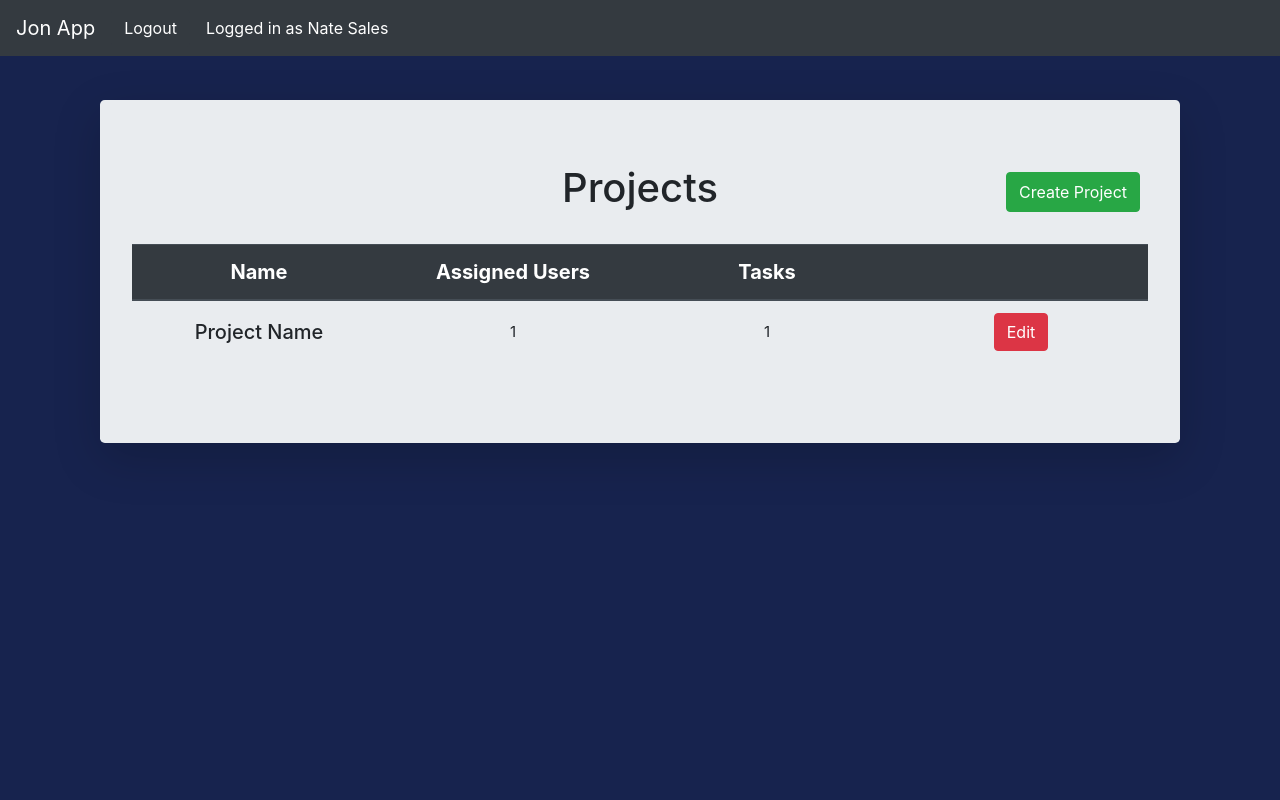
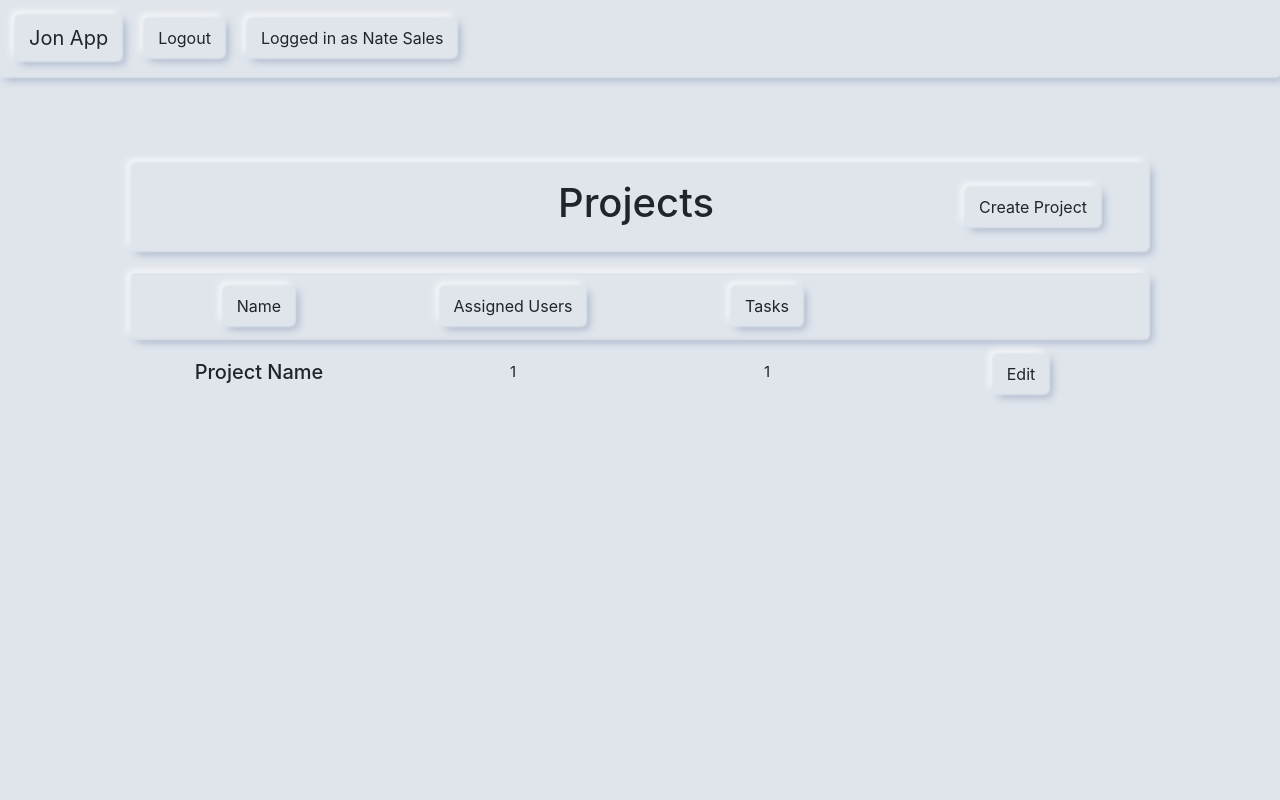
Before and after one commit to flamingchickens1540/jonapp2, a Flask app: page /supervisor/home in a window 1280 px wide. Run offline with Flask 2, Linux system fonts and the light colour scheme; parts of the project's set-up code (start-up, migrations or seed data) failed here and were passed over; some libraries are stand-ins or nearby versions.

Commit message:
Neomorphism UI implemented. Cleaned up CSS.

```diff
--- a/static/css/style.css
+++ b/static/css/style.css
@@ -1,14 +1,51 @@
 html {
     height: 100%;
-    background-color: #17234E;
+    background: #E0E5EC;
     width: 100%;
     padding-top: 100px;
 }
 
 body {
     height: 100%;
-    background-color: #17234E;
+    background: #E0E5EC;
     width: 100%;
+}
+
+nav {
+    background: #E0E5EC;
+    border-radius: 4px;
+    box-shadow:
+            #E0E5EC 0px 0px 2px 2px,
+            #A3B1C6 4px 4px 8px,
+            #FFFFFF -4px -4px 8px;
+}
+
+#navBrand {
+    background: #E0E5EC;
+    font-size: 125%;
+    border-radius: 4px;
+    box-shadow:
+            #E0E5EC 0px 0px 2px 2px,
+            #A3B1C6 4px 4px 8px,
+            #FFFFFF -4px -4px 8px;
+}
+
+#banner {
+    background: #E0E5EC;
+    border-radius: 4px;
+    box-shadow:
+            #E0E5EC 0px 0px 2px 2px,
+            #A3B1C6 4px 4px 8px,
+            #FFFFFF -4px -4px 8px;
+}
+
+#logoutButton {
+    background: #E0E5EC;
+    border-radius: 4px;
+    box-shadow:
+            #E0E5EC 0px 0px 2px 2px,
+            #A3B1C6 4px 4px 8px,
+            #FFFFFF -4px -4px 8px;
 }
 
 #indexContainer { /*Main centered container for index*/
@@ -18,13 +55,95 @@ body {
     align-items: center;
 }
 
-#projectListCont {
-
+#headerButtons {
+    background: #E0E5EC;
+    border-radius: 4px;
+    box-shadow:
+            #E0E5EC 0px 0px 2px 2px,
+            #A3B1C6 4px 4px 8px,
+            #FFFFFF -4px -4px 8px;
 }
 
-#projectListJumbo {
+button.neo {
+    background: #E0E5EC;
+    border-radius: 4px;
+    box-shadow:
+            #E0E5EC 0px 0px 2px 2px,
+            #A3B1C6 4px 4px 8px,
+            #FFFFFF -4px -4px 8px;
+}
+
+div.container {
+    background: #E0E5EC;
+}
+
+div.jumbotron {
     height: 200%;
     width: 100%;
+    background: #E0E5EC;
+    border-radius: 4px;
+}
+div.modal {
+    background: #E0E5EC;
+}
+div.modal-body {
+    background: #E0E5EC;
+    border-radius: 4px;
+    box-shadow:
+            #E0E5EC 0px 0px 2px 2px,
+            #A3B1C6 4px 4px 8px,
+            #FFFFFF -4px -4px 8px;
+}
+
+div.modal-header,
+div.modal-footer {
+    background: #E0E5EC;
+}
+
+.modal-content  {
+    border-width: 0px;
+    outline: none;
+    -webkit-border-radius: 0px;
+    box-shadow:
+            #E0E5EC 0px 0px 2px 2px,
+            #A3B1C6 4px 4px 8px,
+            #FFFFFF -4px -4px 8px;
+}
+
+#addUserButton:hover {
+    background: #E0E5EC;
+    border-radius: 4px;
+    box-shadow:
+            #E0E5EC 0px 0px 2px 2px,
+            #FFFFFF 4px 4px 8px,
+            #A3B1C6 -4px -4px 8px;
+}
+
+#editModalButton {
+    background: #E0E5EC;
+    border-radius: 4px;
+    box-shadow:
+            #E0E5EC 0px 0px 2px 2px,
+            #A3B1C6 4px 4px 8px,
+            #FFFFFF -4px -4px 8px;
+}
+
+#addUserButton {
+    background: #E0E5EC;
+    border-radius: 4px;
+    box-shadow:
+            #E0E5EC 0px 0px 2px 2px,
+            #A3B1C6 4px 4px 8px,
+            #FFFFFF -4px -4px 8px;
+}
+
+#projectListHeader {
+    background: #E0E5EC;
+    border-radius: 4px;
+    box-shadow:
+            #E0E5EC 0px 0px 2px 2px,
+            #A3B1C6 4px 4px 8px,
+            #FFFFFF -4px -4px 8px;
 }
 
 #projectListTable {
@@ -32,6 +151,14 @@ body {
     display: flex;
     justify-content: center;
     align-items: center;
+}
+
+table:hover {
+    background: #d9dfe8;
+}
+
+.mr-6 {
+    margin-right: 4rem;
 }
 
 table {
@@ -47,19 +174,15 @@ tbody {
 
 thead {
     font-size: 20px;
+    background: #E0E5EC;
+    border-radius: 4px;
+    box-shadow:
+            #E0E5EC 0px 0px 2px 2px,
+            #A3B1C6 4px 4px 8px,
+            #FFFFFF -4px -4px 8px;
 
 }
 
 tr{
   align-items: center;
 }
-
-
-
-.bg-blue { /*Main background color*/
-    background-color: #17234E;
-}
-
-.bg-offwhite { /*White used for some containers*/
-    color: #0C0C0D;
-}
--- a/templates/supervisor/home.html
+++ b/templates/supervisor/home.html
@@ -27,30 +27,30 @@
 </head>
 
 <body>
-<nav class="navbar navbar-expand-sm bg-dark navbar-dark text-white fixed-top" id="supervisorNav">
-    <a class="navbar-brand" href="/">Jon App</a>
-    <button class="btn btn-dark my-*-1" onclick="window.location='/logout'" type="button">Logout</button>
+<nav class="navbar navbar-expand-sm fixed-top pb-3 pt-3" id="supervisorNav">
+    <button class="btn" href="/" id="navBrand">Jon App</button>
+    <button class="btn ml-4 my-*-1" onclick="window.location='/logout'" type="button" id="logoutButton">Logout</button>
     <!--    TODO: Make this a darker color   -->
-    <span class="nav-link" data-target="#userModal" data-toggle="modal" id="banner">Logged in as {{ user_name }}</span>
+    <button class="btn ml-4" data-target="#userModal" data-toggle="modal" id="banner">Logged in as {{ user_name }}</button>
 </nav>
 
 <div class="container" id="projectListCont">
     <div class="col mx-auto">
-        <div class="jumbotron shadow-lg text-center" id="projectListJumbo">
-            <div class="d-flex justify-content-between w-100 overflow-auto mb-4" id="projectListHeader">
-                <button class="btn btn-success m-2 invisible" type="button">Create Project</button>
+        <div class="jumbotron text-center" id="projectListJumbo">
+            <div class="d-flex justify-content-between w-100 overflow-auto mb-4 align-items-center" id="projectListHeader">
+                <button class="btn btn-success my-4 ml-5 invisible" type="button">Create Project</button>
                 <h1 class="display-6">Projects</h1>
-                <button class="btn btn-success m-2" data-target="#addModal" data-toggle="modal" id="addUserButton"
+                <button class="btn m-2 mr-5" data-target="#addModal" data-toggle="modal" id="addUserButton"
                         type="button">Create Project
                 </button>
             </div>
             <div id="projectListTable" type="container">
-                <table class="table table-hover">
-                    <thead class="thead-dark">
-                    <tr>
-                        <th>Name</th>
-                        <th>Assigned Users</th>
-                        <th>Tasks</th>
+                <table class="table">
+                    <thead class="thead">
+                    <tr class>
+                        <th><button class="btn" id="headerButtons">Name</button></th>
+                        <th><button class="btn" id="headerButtons">Assigned Users</button></th>
+                        <th><button class="btn" id="headerButtons">Tasks</button></th>
                         <th></th> <!-- Edit button -->
                     </tr>
                     </thead>
@@ -79,8 +79,8 @@
 
                         <td class="align-middle" onclick="$('.collapse_project1').collapse('toggle')">1</td>
                         <td class="align-middle" onclick="$('.collapse_project1').collapse('toggle')">1</td>
-                        <td class="align-middle">
-                            <button class="btn btn-danger" onclick="$('#projectEditModal').modal();" type="button">
+                        <td class="align-middle pt-3">
+                            <button class="btn" id="editModalButton" onclick="$('#projectEditModal').modal();" type="button">
                                 Edit
                             </button>
                         </td>
@@ -155,7 +155,7 @@
                                 <input accept="image/*;capture=camera" id="p-create-file" style="display: none;"
                                        type="file"/>
                                 <div class="d-flex w-100">
-                                    <button class="btn btn-success mt-3 mx-auto"
+                                    <button class="btn mt-3 mx-auto neo"
                                             onclick="document.getElementById('p-create-file').click();" type="button">
                                         Select New Image
                                     </button>
@@ -168,7 +168,7 @@
             </div>
             <div class="modal-footer">
                 <button class="btn btn-outline-primary" data-dismiss="modal" type="button">Cancel</button>
-                <button class="btn btn-success" data-dismiss="modal" type="submit">Create Project</button>
+                <button class="btn neo" data-dismiss="modal" type="submit">Create Project</button>
             </div>
         </div>
     </div>
@@ -221,7 +221,7 @@
 
                             <input accept="image/*;capture=camera" id="p-create-file" style="display: none;" type="file"/>
                             <div class="d-flex w-100">
-                                <button class="btn btn-success mt-3 mx-auto" onclick="document.getElementById('p-create-file').click();" type="button">
+                                <button class="btn mt-3 mx-auto neo" onclick="document.getElementById('p-create-file').click();" type="button">
                                     Select New Image
                                 </button>
                             </div>
@@ -252,7 +252,7 @@
             </div>
             <div class="modal-footer">
                 <button class="btn btn-outline-primary" data-dismiss="modal" type="button">Cancel</button>
-                <button class="btn btn-success" data-dismiss="modal"
+                <button class="btn neo" data-dismiss="modal" id="modalCloseBut"
                         onclick="createProject(document.getElementById('p-create-name').value, document.getElementById('p-create-desc').value, document.getElementById('p-create-image').src)"
                         type="button">Create
                     Project
```
Also changed, not shown: templates/supervisor/project.html (+4 -10 lines).
